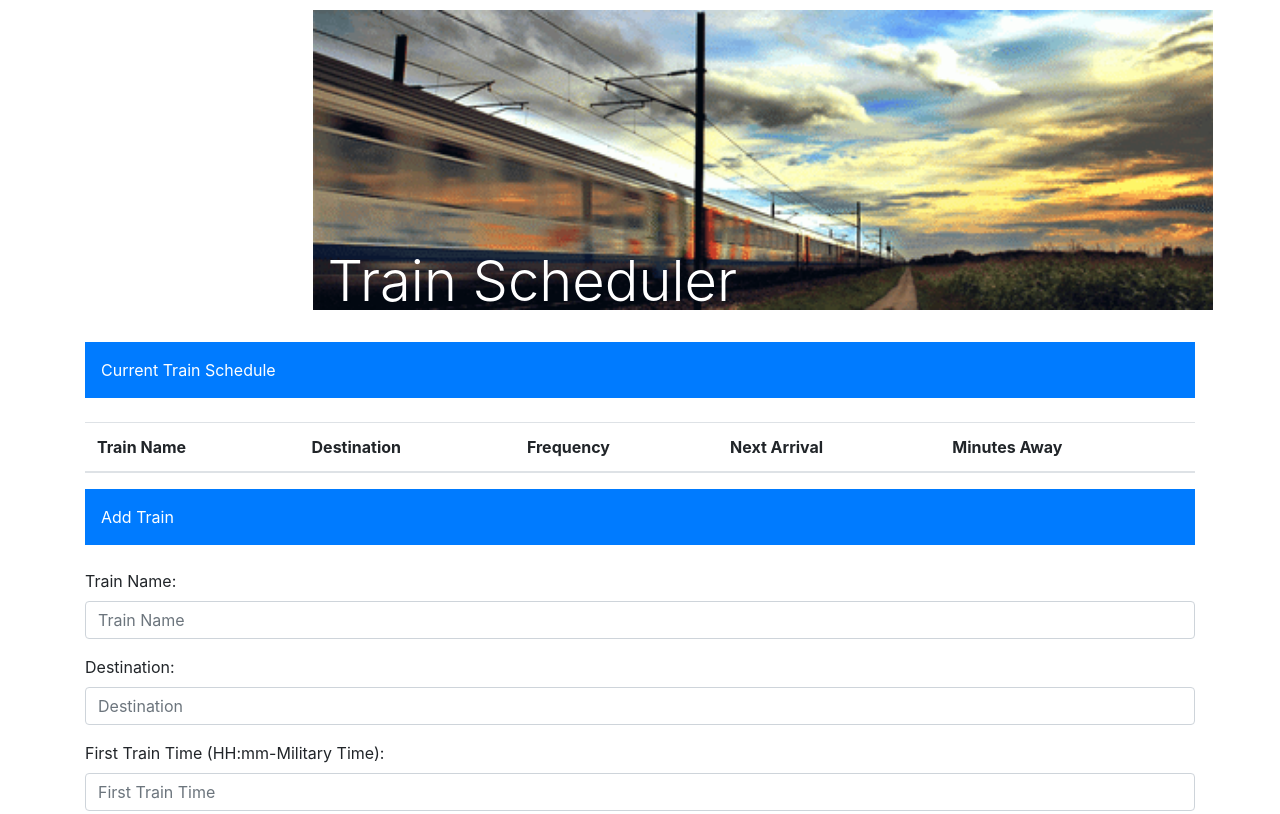
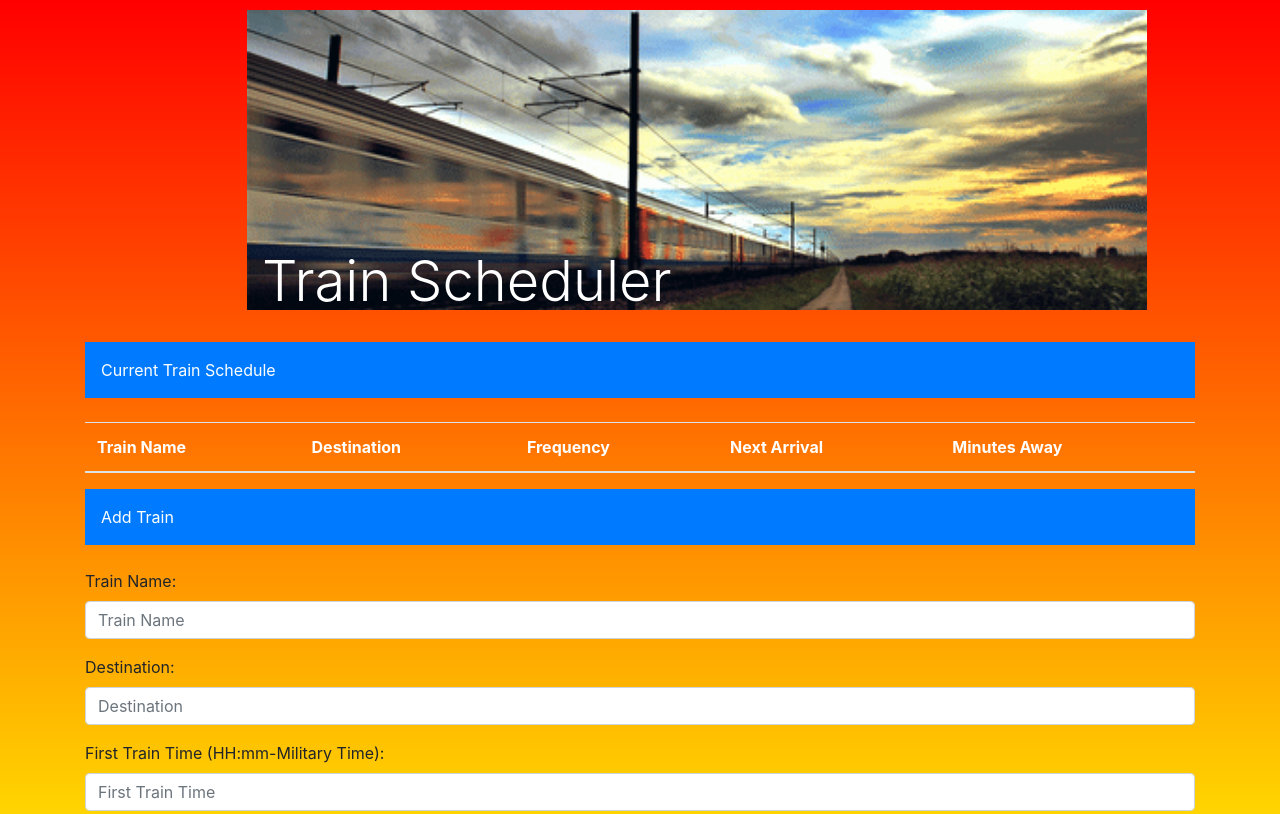
Before and after one commit to Aj518480/Train-Scheduler, a plain HTML site: page index.html in a window 1280 px wide. Shown: the top 814 px of the page. Drawn offline with nearby package versions, Linux system fonts and the light colour scheme; no server answers.

Commit message:
changed some of the css for the background and coloring of font so it doesnt blend with the background and will be easy to see the lettering

```diff
--- a/assets/css/style.css
+++ b/assets/css/style.css
@@ -1,5 +1,5 @@
 .header{
-    padding-left: 25%;
+    padding-left: 20%;
     margin-top: 10px;
 }
 .jumbotron.jumbotron-fluid{
@@ -23,3 +23,11 @@
 .div.form-group{
     margin-right: 20px;
 }
+body{
+
+    background-image: linear-gradient(red, yellow);
+
+}
+.table{
+    color:white;
+}
--- a/assets/javascript/train.js
+++ b/assets/javascript/train.js
@@ -47,7 +47,7 @@ $("#add-train").on("click",function(event){
     })
 
 //alerting when a train is added on the submit
-alert("Train added....!");
+alert("New Train has been added!");
 
 //clearing my fills
 $("#formGroupExampleInput") .val("");
@@ -87,7 +87,7 @@ var tFirstTrain = snapshot.val().dbfirstTrain;
     // // Next Train
      var nextTrain = moment().add(tMinutesTillTrain, "minutes");
      console.log("ARRIVAL TIME: " + moment(nextTrain).format("hh:mm A"));
-
+     /// i know i am suppose use the unix comverted with paresea
 
 //making the table
 var tr = $("<tr>")
@@ -99,10 +99,10 @@ tr.append("<td>"+ tFrequency + "</td>"),
 
 
 
-tr.append("<td>"+ nextTrain +"</td>"),
+tr.append("<td>"+ nextTrain + "</td>"),
 
 
-tr.append("<td>" + tMinutesTillTrain + "</td>"),
+tr.append("<td>" + tMinutesTillTrain + " " + "minutes" +"</td>"),
 
 
 $("tbody").append(tr)
```
